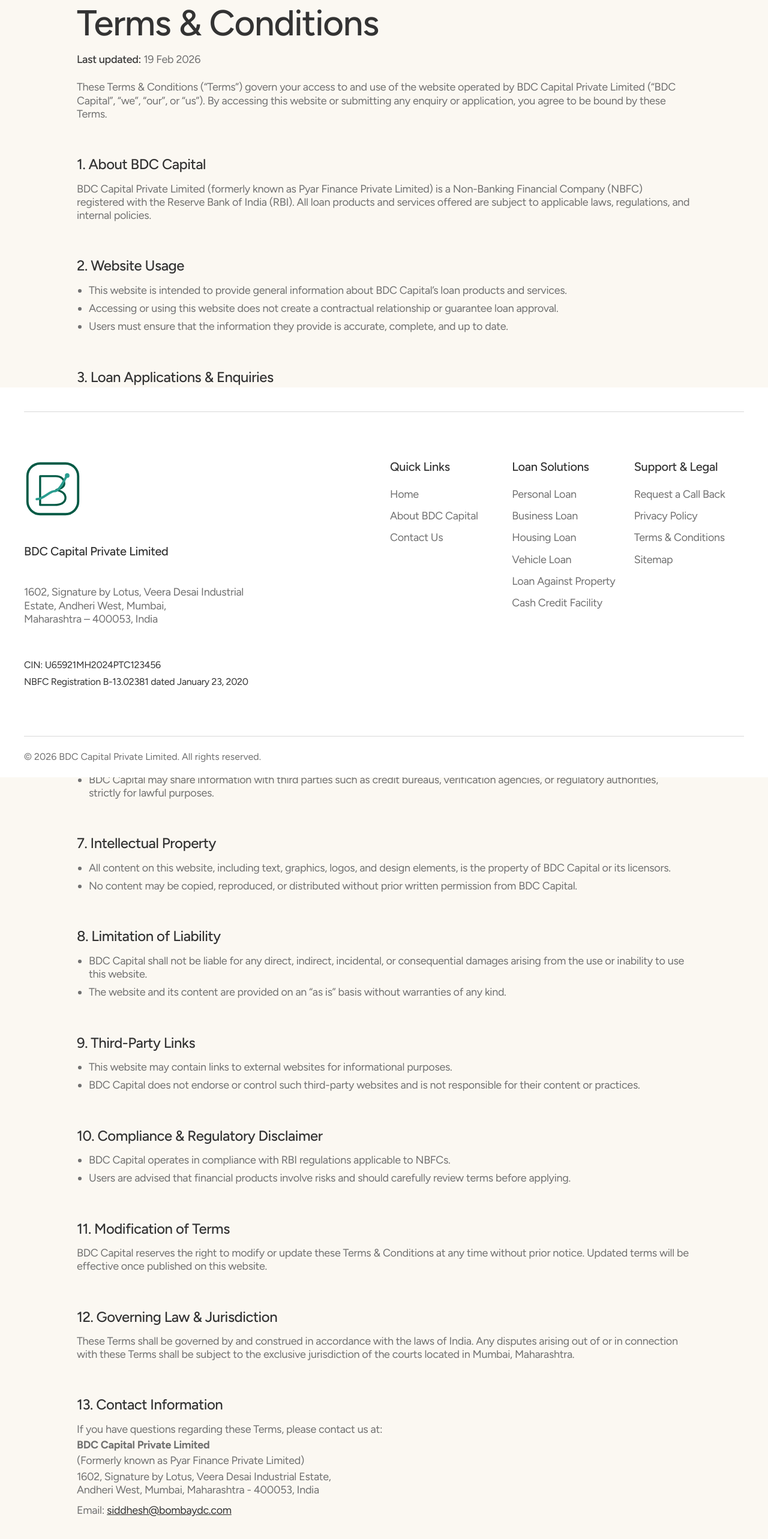
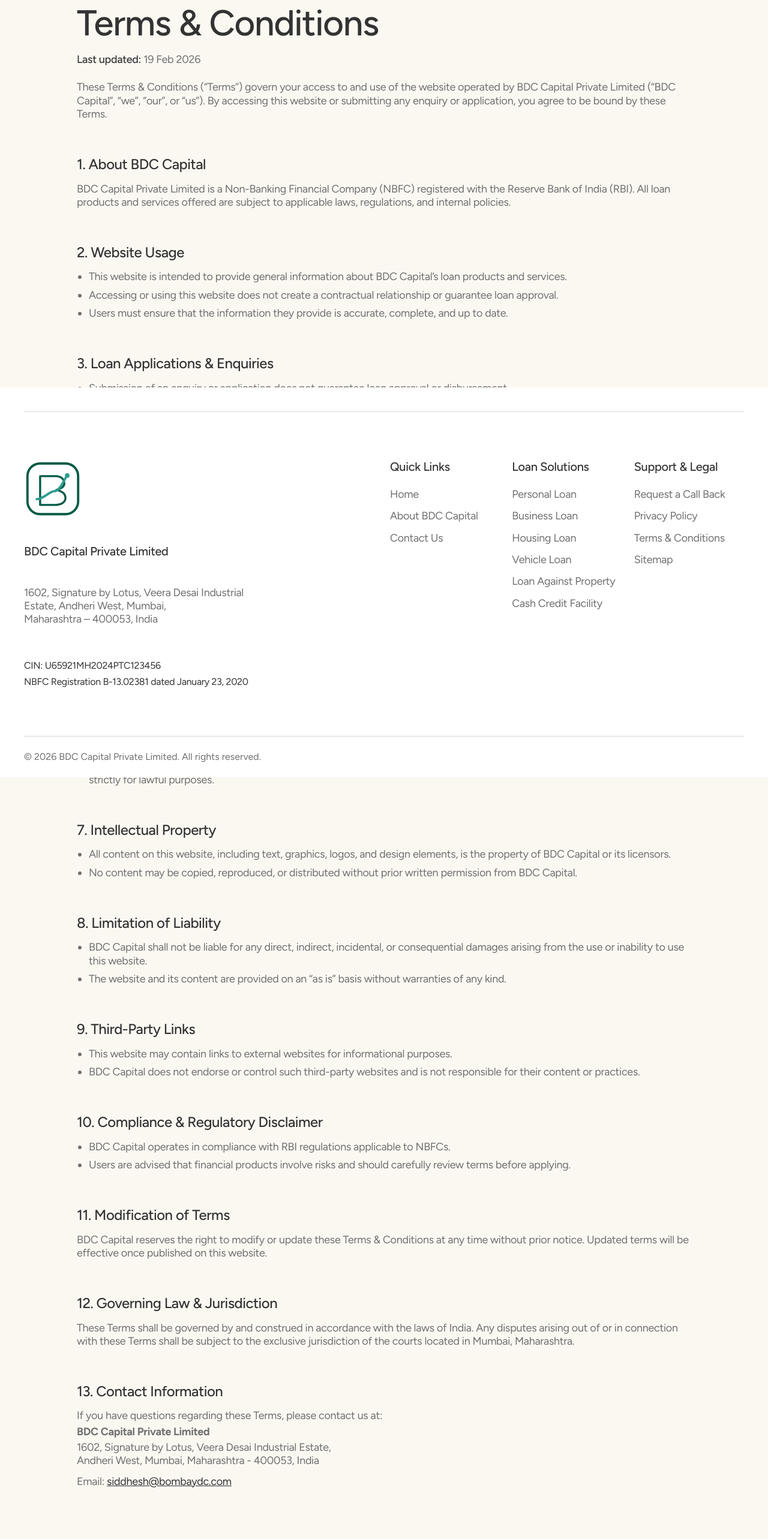
Before and after one commit to parakhchoudhary-bdc/bdc-capital, a Next.js app: page /terms-conditions in a window 1280 px wide. Shown: the part 154-2720 px from the top of the page at 60% size. Built offline with nearby package versions, Linux system fonts and the light colour scheme.

Commit message:
feat: add terms and conditions page

```diff
--- a/src/app/terms-conditions/page.tsx
+++ b/src/app/terms-conditions/page.tsx
@@ -25,10 +25,7 @@
                 <div className="flex flex-col gap-4">
                     <h2 className="text-subHeading tracking-subHeading leading-[110%] font-medium text-titleColor">1. About BDC Capital</h2>
                     <p className="text-bodyBase tracking-base leading-[124%] text-mainTitleCopyColor">
-                        BDC Capital Private Limited (formerly known as Pyar Finance Private Limited) is a
-                        Non-Banking Financial Company (NBFC) registered with the Reserve Bank of India (RBI).
-                        All loan products and services offered are subject to applicable laws, regulations, and
-                        internal policies.
+                        BDC Capital Private Limited is a Non-Banking Financial Company (NBFC) registered with the Reserve Bank of India (RBI). All loan products and services offered are subject to applicable laws, regulations, and internal policies.
                     </p>
                 </div>
 
@@ -132,9 +129,6 @@
                             BDC Capital Private Limited
                         </p>
                         <p className="text-bodyBase tracking-base leading-[124%] text-mainTitleCopyColor">
-                            (Formerly known as Pyar Finance Private Limited)
-                        </p>
-                        <p className="text-bodyBase tracking-base leading-[124%] text-mainTitleCopyColor">
                             1602, Signature by Lotus, Veera Desai Industrial Estate,
                             <br />
                             Andheri West, Mumbai, Maharashtra - 400053, India
```
